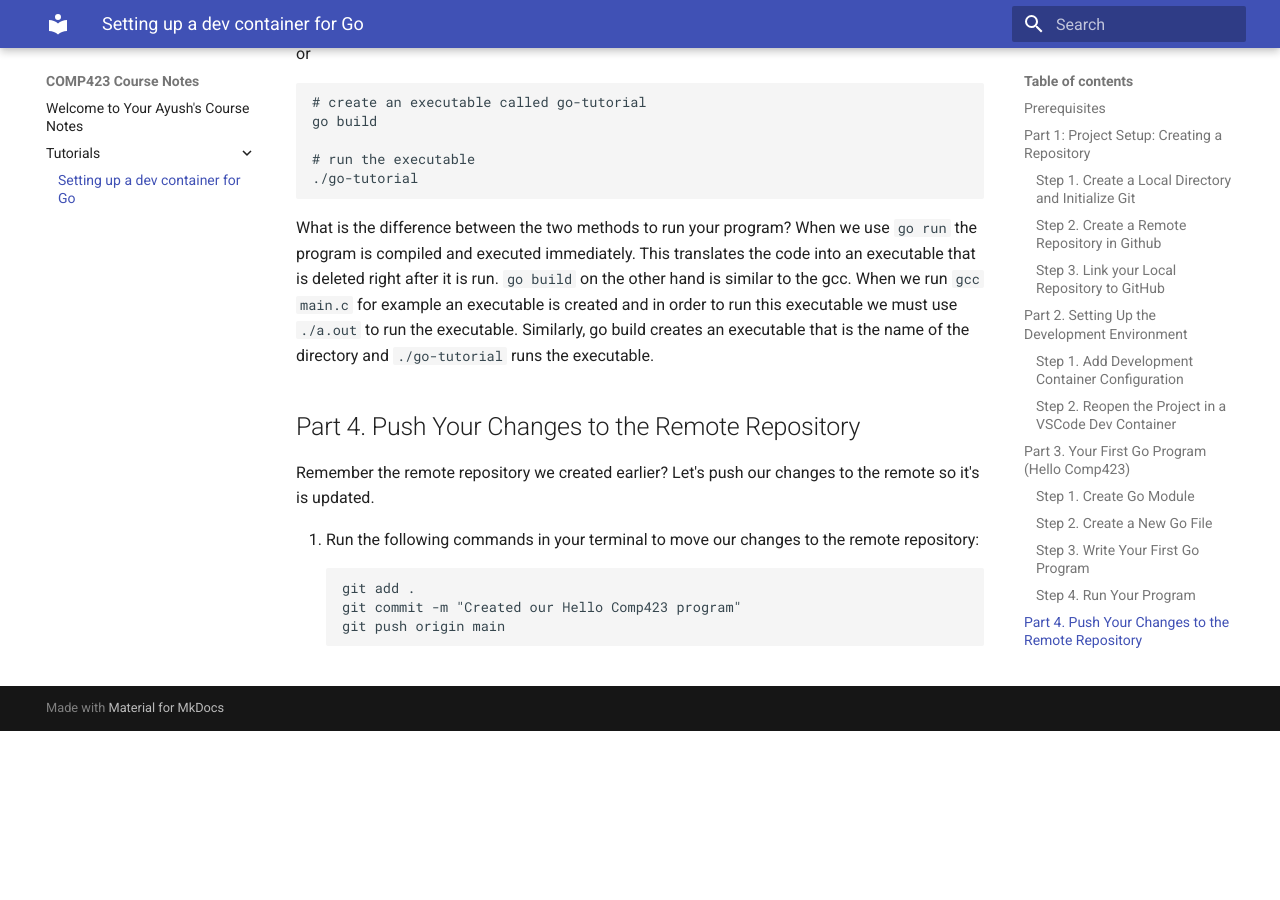
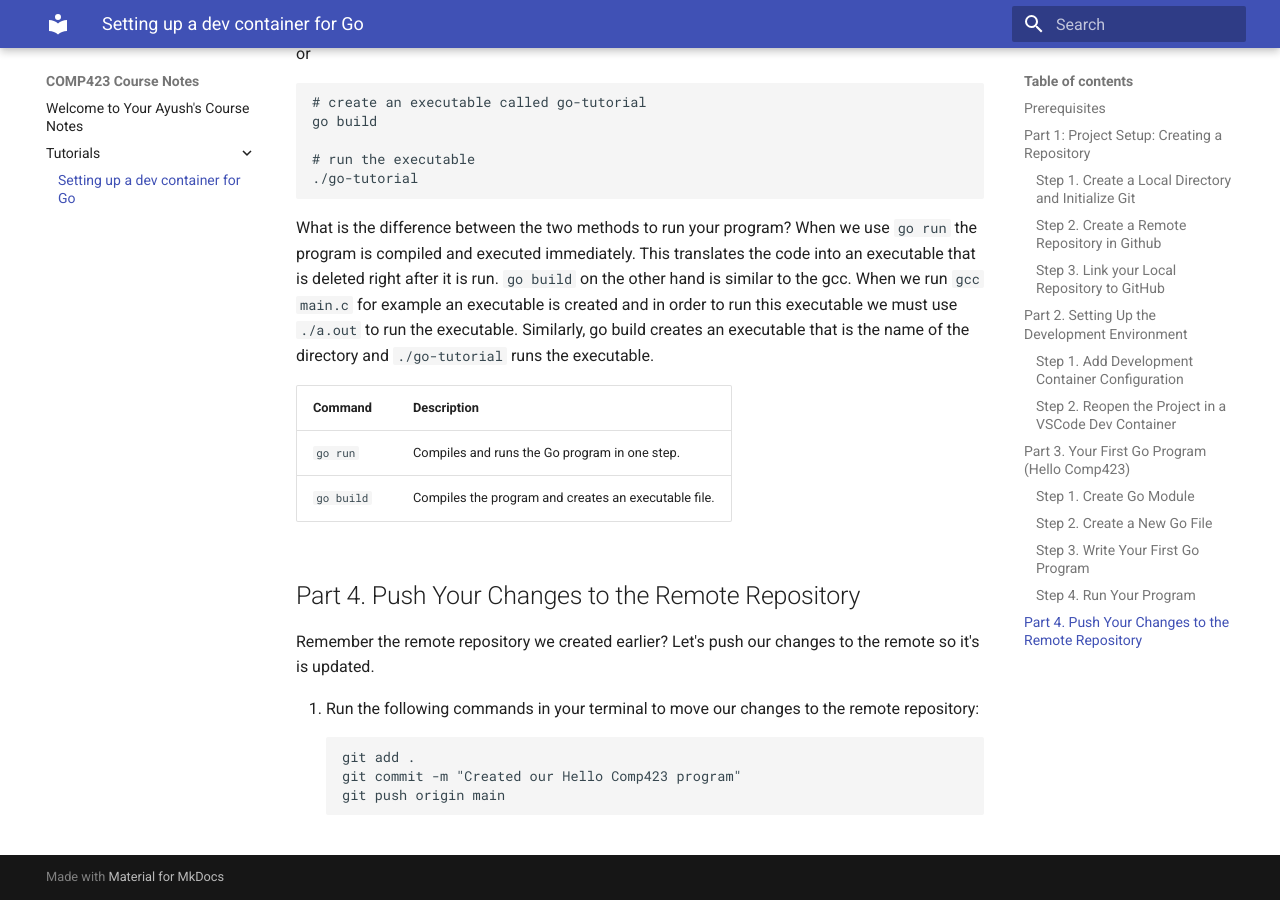
Before and after one commit to avgod07/comp423-course-notes, an MkDocs documentation site: the page built from docs/tutorials/go-setup.md, in a window 1280 px wide and 900 px high, scrolled down 3874 px. Built offline with MkDocs 1.6.1 and Material for MkDocs 9.7.7, drawn with Linux system fonts in a browser that asks for light colours; before the commit the page ends 4605 px from its top, so only the background shows below that.

Commit message:
Added a table to further elaborate the difference between go commands for better understanding

```diff
--- a/docs/tutorials/go-setup.md
+++ b/docs/tutorials/go-setup.md
@@ -143,6 +143,11 @@
 `go build` on the other hand is similar to the gcc. When we run `gcc main.c` for example an executable is created and in order to run this executable we must use `./a.out` to run the executable. Similarly, go build creates an
 executable that is the name of the directory and `./go-tutorial` runs the executable.
 
+| Command   | Description                                           |
+|-----------|-------------------------------------------------------|
+| `go run`  | Compiles and runs the Go program in one step.         |
+| `go build`| Compiles the program and creates an executable file.  |
+
 ## Part 4. Push Your Changes to the Remote Repository
 Remember the remote repository we created earlier? Let's push our changes to the remote so it's is updated.
 
```
